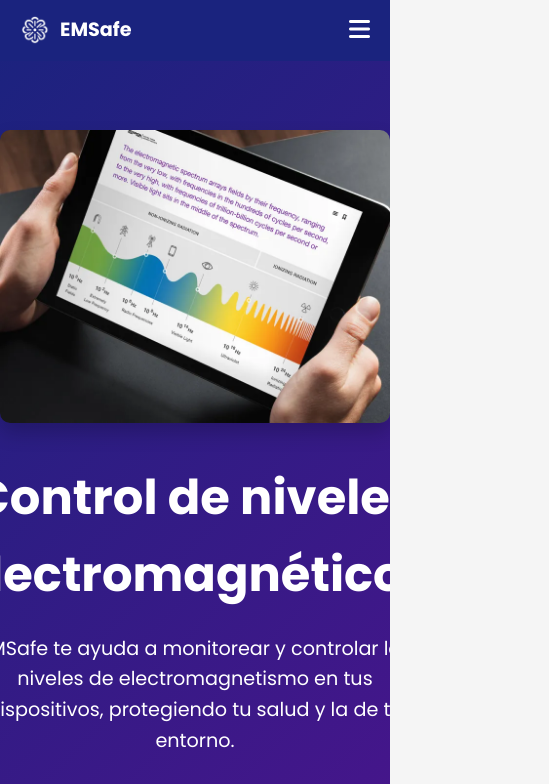
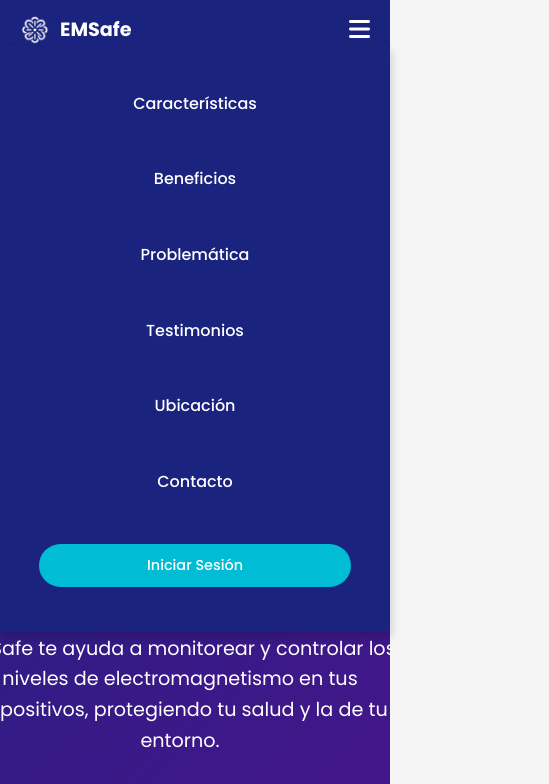
Before and after one commit to EMSafeUPC/EMSafe.github.io, a plain HTML site: page index.html in a window 390 px wide. Both pictures are taken after a click on the label 359 px from the left and 30 px from the top of the page. Shown: the top 784 px of the page, 549 px wide, since content can reach past the window. Drawn offline with Linux system fonts and the light colour scheme.

Commit message:
style: Update responsive

```diff
--- a/css/style.css
+++ b/css/style.css
@@ -852,21 +852,50 @@ footer {
     }
 }
 
-@media (max-width: 768px) {
-    .hero-content,
-    .features-grid,
-    .benefits-grid,
-    .subscription-grid {
-        grid-template-columns: 1fr;
+@media (max-width: 992px) {
+    /* Ajustes para el header */
+    header {
+        padding: 15px 0;
     }
 
-    .hero-text,
-    .hero-image {
-        padding: 0;
-        margin-bottom: 30px;
+    nav.container {
+        position: relative;
+    }
+
+    .nav-toggle-label {
+        display: block;
+        position: absolute;
+        right: 20px;
+        top: 50%;
+        transform: translateY(-50%);
+        z-index: 2;
     }
 
     .nav-links {
-        display: none;
+        position: absolute;
+        top: 100%;
+        right: 0;
+        left: 0;
+        background-color: var(--primary);
+        flex-direction: column;
+        align-items: center;
+        padding: 0;
+        margin: 0;
+        height: 0;
+        overflow: hidden;
+        transition: height 0.3s ease;
+        z-index: 1000;
+        box-shadow: 0 5px 10px rgba(0, 0, 0, 0.2);
+    }
+
+    .nav-toggle:checked ~ .nav-links {
+        height: auto;
+        padding: 20px 0;
+    }
+
+    .nav-links li {
+        margin: 15px 0;
+        width: 100%;
+        text-align: center;
     }
 }
```
